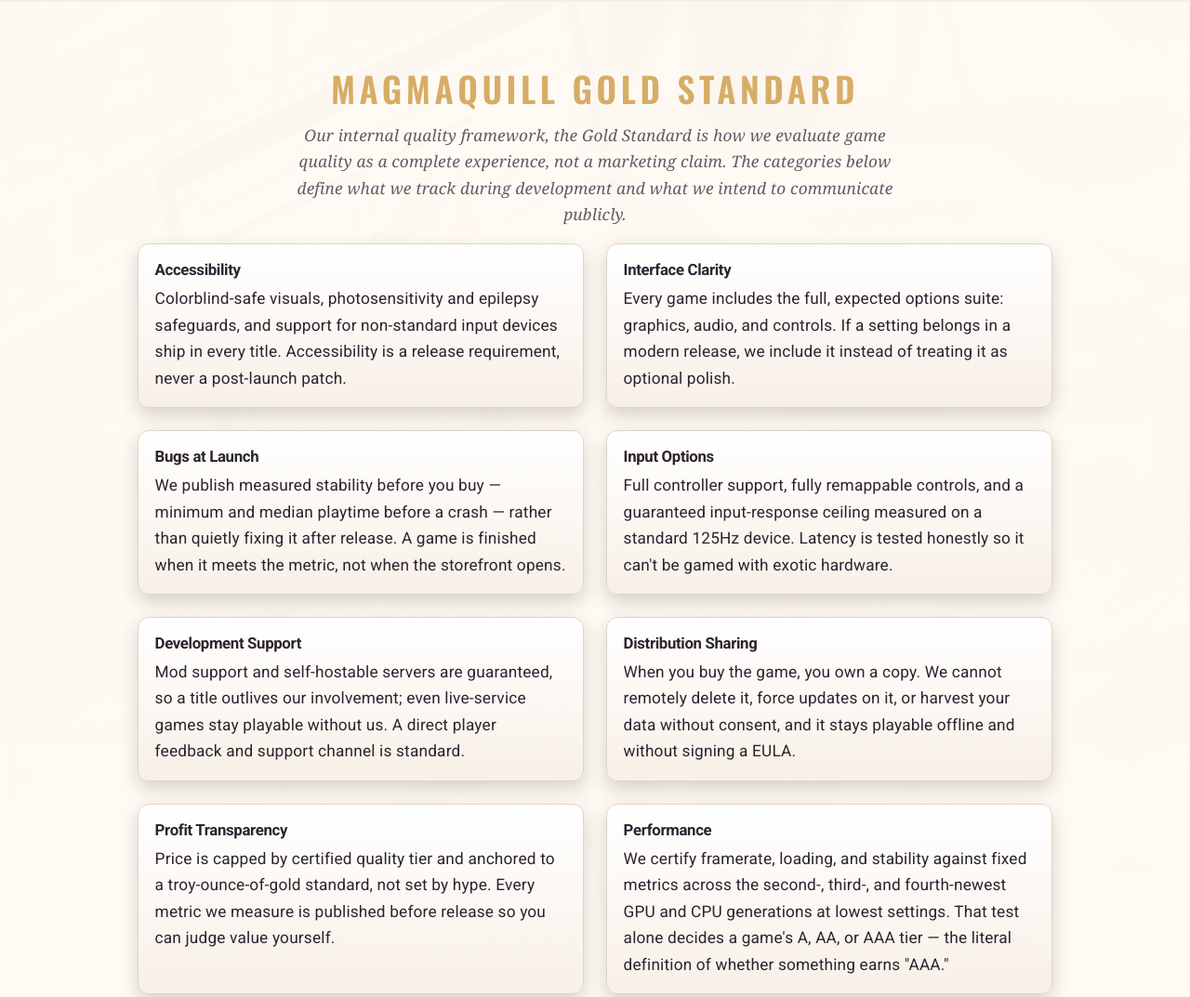
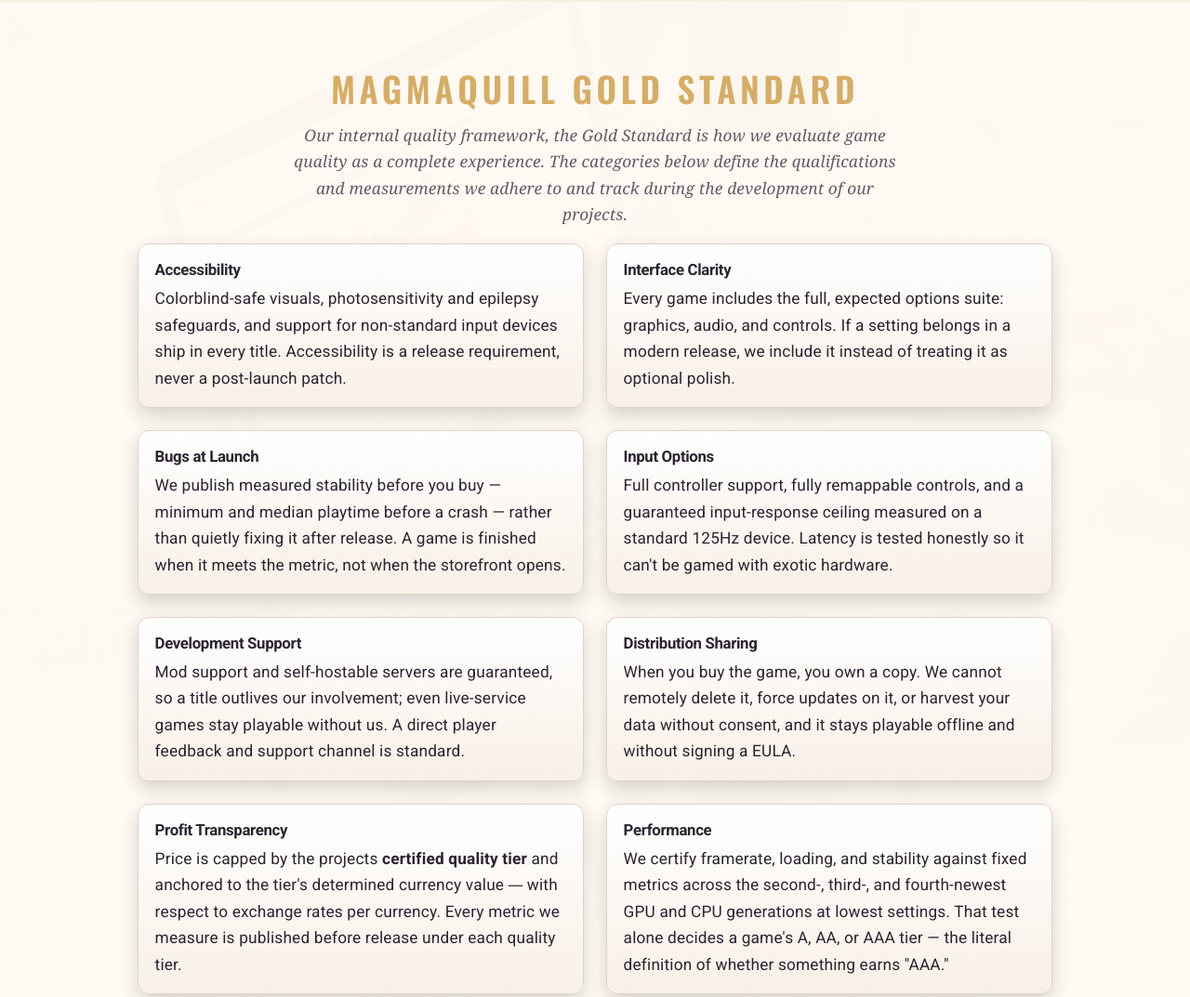
Before and after one commit to Magma-Quill-Entertainment/studio-website, a plain HTML site: page about.html in a window 1280 px wide. Shown: the part 900-1973 px from the top of the page at 93% size. Drawn offline with nearby package versions, Linux system fonts and the light colour scheme; a web font is replaced by a local one.

Commit message:
style: Verbiage improvements
Signed-off-by: Jaxon R. Pryer <jrpryer@gmail.com>

```diff
--- a/about.html
+++ b/about.html
@@ -78,9 +78,8 @@
       <div class="container">
         <h2 class="kicker"><b>MagmaQuill Gold Standard</b></h2>
         <p class="lead">
-          Our internal quality framework, the Gold Standard is how we evaluate game quality as a complete experience,
-          not a marketing claim. The categories below define what we track during development and what we intend
-          to communicate publicly.
+          Our internal quality framework, the Gold Standard is how we evaluate game quality as a complete experience.
+          The categories below define the qualifications and measurements we adhere to and track during the development of our projects.
         </p>
         <div class="grid three">
           <article class="card">
@@ -109,7 +108,7 @@
           </article>
           <article class="card">
             <h3>Profit Transparency</h3>
-            <p>Price is capped by certified quality tier and anchored to a troy-ounce-of-gold standard, not set by hype. Every metric we measure is published before release so you can judge value yourself.</p>
+            <p>Price is capped by the projects <b>certified quality tier</b> and anchored to the tier's determined currency value ― with respect to exchange rates per currency. Every metric we measure is published before release under each quality tier.</p>
           </article>
           <article class="card">
             <h3>Performance</h3>
@@ -124,7 +123,7 @@
         <h2>Team</h2>
         <p class="lead">
           Team biographies and role breakdowns will be added as they are approved for public release.
-          Until then, this site reflects the studio's shared voice and development standards.
+          The whole of this site reflects the studio's shared voice and development standards.
         </p>
       </div>
     </section>
```
